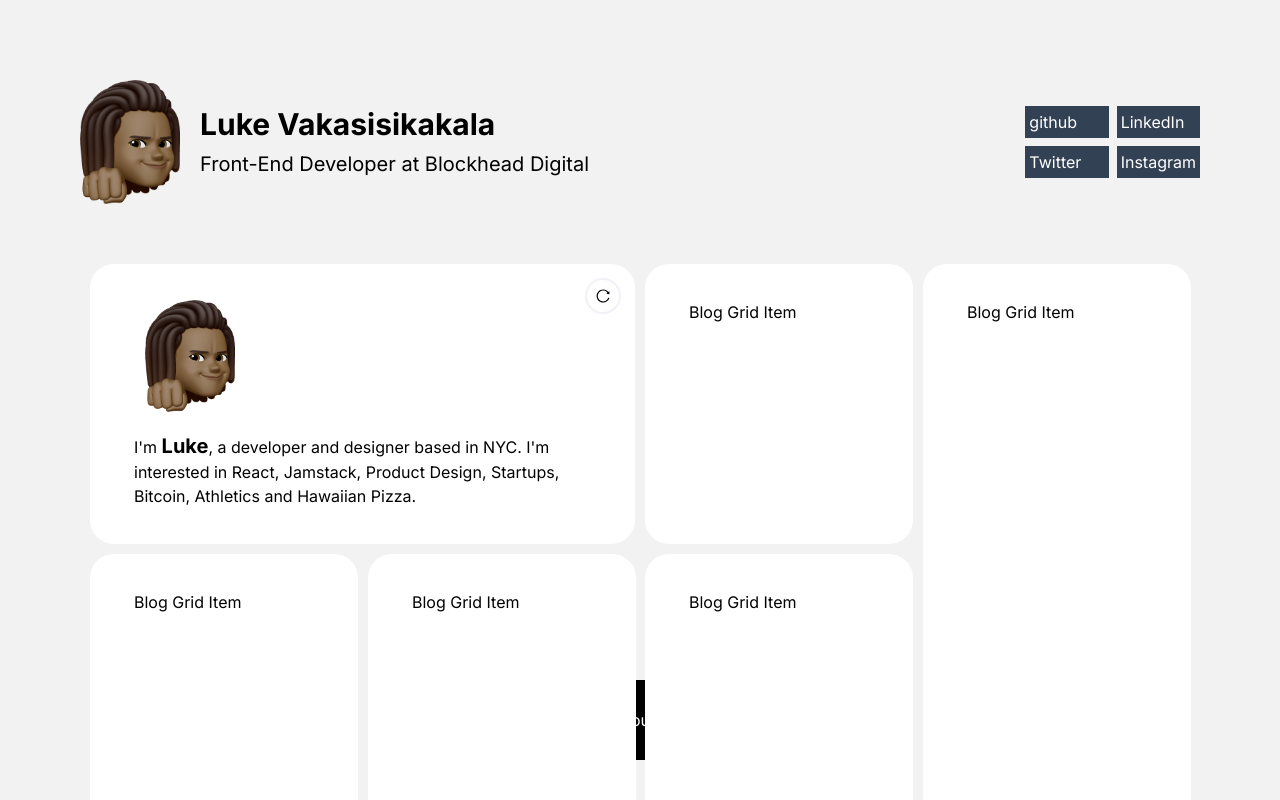
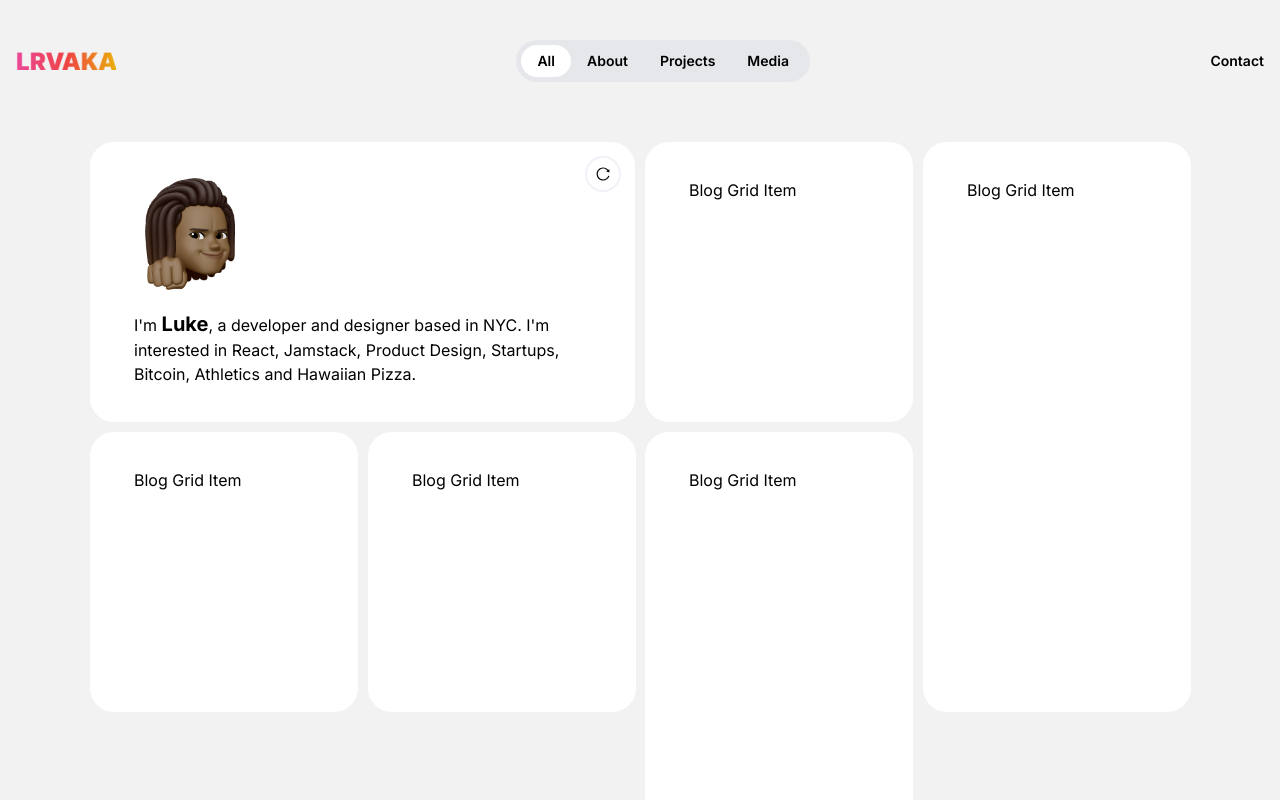
Before and after one commit to lrvaka/portfolio-v4, a Next.js app: page / in a window 1280 px wide. Shown: the top 800 px of the page. Built offline with nearby package versions, Linux system fonts and the light colour scheme.

Commit message:
add navbar, navbar animation, header animation

```diff
--- a/components/Home/Grid/GridItems/GridItem/HeaderGridItem.tsx
+++ b/components/Home/Grid/GridItems/GridItem/HeaderGridItem.tsx
@@ -6,27 +6,44 @@ import headshot3 from "@/public/headshot-3.png";
 import { AiOutlineReload } from "react-icons/ai";
 import { useState } from "react";
 
+const HEADSHOTS = [headshot, headshot1, headshot2, headshot3];
+
 const HeaderGridItem = () => {
-  const headshots = [headshot, headshot1, headshot2, headshot3];
-
   const [headshotIndex, setHeadshotIndex] = useState(0);
   const [opacity, setOpacity] = useState(1);
+  const [rotation, setRotation] = useState(0);
+  const [scale, setScale] = useState(1);
+
+  const [blobOpacity, setBlobOpacity] = useState(0);
+  const [blobScale, setBlobScale] = useState(0);
 
   const handleHeadshotChange = () => {
     // Start fade out animation
     setOpacity(0);
+    setRotation(rotation + 45);
+    setScale(0.5);
+
+    // Start blob animation
+    setBlobOpacity(1);
+    setBlobScale(0);
 
     // Wait for the fade out animation to complete
     setTimeout(() => {
       let randomIndex;
       do {
-        randomIndex = Math.floor(Math.random() * headshots.length);
+        randomIndex = Math.floor(Math.random() * HEADSHOTS.length);
       } while (randomIndex === headshotIndex);
 
       setHeadshotIndex(randomIndex);
 
       // Fade in animation
       setOpacity(1);
+      setRotation(0);
+      setScale(1);
+
+      // Blob animation
+      setBlobOpacity(0);
+      setBlobScale(2);
     }, 300); // 300ms is the duration of the fade effect
   };
 
@@ -36,22 +53,37 @@ const HeaderGridItem = () => {
         onClick={handleHeadshotChange}
         className="p-2 rounded-full shadow-3xl hover:shadow-4xl transition-all absolute right-4 top-4 bg-white"
       >
+        <div style={{ rotate: `${rotation * 5}deg`, transition: "all 0.3s" }}>
           <AiOutlineReload />
+        </div>
       </button>
-      <div className="flex justify-between">
+
       <div className=" w-28 h-28 relative">
         <Image
-            src={headshots[headshotIndex]}
+          src={HEADSHOTS[headshotIndex]}
           alt="hansom boy"
           fill
           style={{
             objectFit: "contain",
-              transition: "opacity 0.3s",
+            transition: "all 0.3s",
             opacity: opacity,
+            rotate: `${rotation}deg`,
+            scale: `${scale}`,
           }}
         />
+        <div
+          style={{
+            transition: "all 0.5s",
+            opacity: blobOpacity,
+            scale: `${blobScale}`,
+          }}
+          onTransitionEnd={() => {
+            setBlobScale(0);
+          }}
+          className="relative scale-150 -z-10 blur-xl bg-gradient-to-r from-pink-500 via-red-500 to-yellow-500 w-full h-full"
+        ></div>
       </div>
-      </div>
+
       <h2>
         I&apos;m <span className=" font-bold text-xl">Luke</span>, a developer
         and designer based in NYC. I&apos;m interested in React, Jamstack,
--- a/components/Layout.tsx
+++ b/components/Layout.tsx
@@ -1,52 +1,76 @@
 import Image from "next/image";
-import headshot from "../public/headshot.png";
+import logo from "@/public/logo.png";
 import { Inter } from "next/font/google";
+import { useState } from "react";
 
 const inter = Inter({ subsets: ["latin"] });
 
+const navItems = [
+  {
+    name: "All",
+    href: "index.html",
+  },
+  {
+    name: "About",
+    href: "about.html",
+  },
+  {
+    name: "Projects",
+    href: "contact.html",
+  },
+  {
+    name: "Media",
+    href: "contact.html",
+  },
+];
+
 const Layout = ({ children }: { children: React.ReactNode }) => {
+  const [selectedItemIndex, setSelectedItemIndex] = useState(0);
+  const [blobWidth, setBlobWidth] = useState(49.4297);
+  const [blobLeft, setBlobLeft] = useState(5);
+
+  const handleNavItemClick = (event: React.MouseEvent<HTMLDivElement>) => {
+    const target = event.target as HTMLElement;
+    setBlobWidth(target.getBoundingClientRect().width);
+    setBlobLeft(target.offsetLeft);
+    setSelectedItemIndex(parseInt(target.getAttribute("data-index")!));
+  };
+
   return (
     <div className={inter.className}>
-      <div className="fixed inset-x-0 bottom-0 flex justify-center py-10 ">
-        <nav className="bg-black rounded-md p-5">
-          <ul className="flex gap-10 ">
-            <li className="text-white p-2  ">
-              <a href="index.html">Home</a>
-            </li>
-            <li className="text-white p-2  ">
-              <a href="about.html">About</a>
-            </li>
-            <li className="text-white p-2 ">
-              <a href="contact.html">Contact</a>
-            </li>
-          </ul>
-        </nav>
+      <div className="flex justify-between items-center gap-5 pt-10 max-w-7xl px-4 mx-auto">
+        <Image src={logo} alt="cool name" width={100} height={20} />
+
+        <header>
+          <nav>
+            <ul className="flex bg-gray-200 p-[5px] rounded-full relative">
+              <div
+                className="w-12 h-8 absolute bg-white rounded-2xl"
+                style={{
+                  left: `${blobLeft}px`,
+                  width: `${blobWidth}px`,
+                  transition: "all 0.3s",
+                }}
+              ></div>
+              {navItems.map((item, index) => (
+                <div
+                  className="font-semibold text-sm cursor-pointer z-10 px-4 h-8 flex items-center"
+                  onClick={handleNavItemClick}
+                  key={index}
+                  data-index={index}
+                >
+                  {item.name}
+                </div>
+              ))}
+            </ul>
+          </nav>
+        </header>
+
+        <a>
+          <p className="font-semibold text-sm">Contact</p>
+        </a>
       </div>
-
-      <div className="px-4 max-w-6xl mx-auto">
-        <div className="flex justify-between items-center gap-5 pt-20">
-          <div className="flex items-center gap-5 ">
-            <Image
-              style={{ width: "100px" }}
-              src={headshot}
-              alt="hansome boy"
-            />
-            <h1 className="font-bold text-3xl">
-              Luke Vakasisikakala <span className="sr-only">—</span> <br />
-              <span className=" font-normal text-xl ">
-                Front-End Developer at Blockhead Digital
-              </span>
-            </h1>
-          </div>
-          <div className="grid grid-cols-2 gap-2 text-white">
-            <div className="bg-slate-700 p-1">github</div>
-            <div className="bg-slate-700 p-1">LinkedIn</div>
-            <div className="bg-slate-700 p-1">Twitter</div>
-            <div className="bg-slate-700 p-1">Instagram</div>
-          </div>
-        </div>
-        {children}
-      </div>
+      <div className="px-4 max-w-6xl mx-auto">{children}</div>
     </div>
   );
 };
--- a/styles/globals.css
+++ b/styles/globals.css
@@ -55,7 +55,7 @@ body {
 }
 
 .react-grid-item.react-grid-placeholder {
-  background: rgb(200, 200, 200);
+  background: rgb(229, 231, 235);
   border-radius: 1.5rem;
   transition-duration: 500ms;
   z-index: 2;
```
Also changed, not shown: public/logo.png (added), 1 other file (tests, documents, lock files or other folders). Lines whose indentation alone changed are shown as unchanged.
